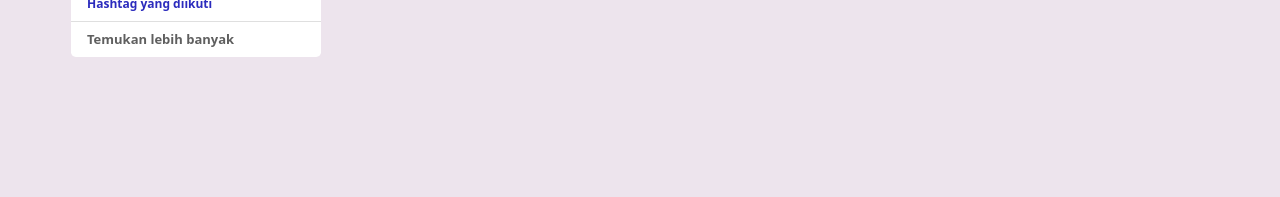
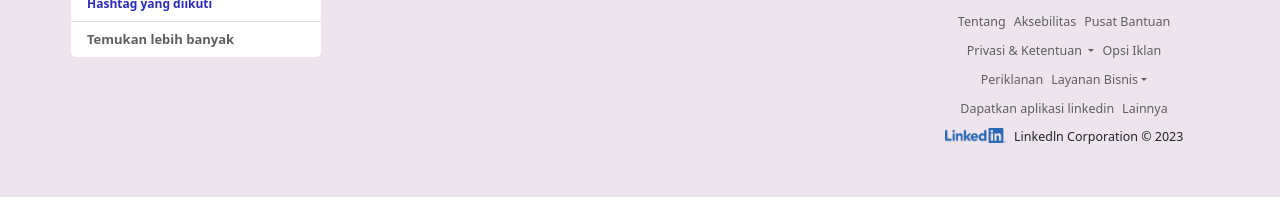
Before and after one commit to NovaaaLv/Linkedln-Clone, a website: page index.html in a window 1280 px wide. Shown: the part 547-744 px from the top of the page. Drawn offline with nearby package versions, Linux system fonts and the light colour scheme.

Commit message:
Menambahkan Footer pada index

```diff
--- a/css/novstyle.css
+++ b/css/novstyle.css
@@ -374,3 +374,17 @@ body {
 .notif-trans {
   transition: rotate 30ms;
 }
+
+.footer-linkedin {
+  gap: 10px 0px;
+}
+
+.footer-linkedin a {
+  color: #5f5f5f;
+  text-decoration: none;
+}
+
+.footer-linkedin a:hover {
+  text-decoration: underline;
+  color: blue;
+}
--- a/index.html
+++ b/index.html
@@ -543,6 +543,42 @@
           <ul class="p-0 mt-3">
             <li class="see-who-hiring rounded-nv-card"></li>
           </ul>
+          <ul class="p-0 mt-3">
+            <li class="">
+              <div
+                class="container d-flex flex-column align-items-center text-desk-accs footer-linkedin"
+              >
+                <div class="contain d-flex gap-2">
+                  <a href="">Tentang</a>
+                  <a href="">Aksebilitas</a>
+                  <a href="">Pusat Bantuan</a>
+                </div>
+                <div class="contain d-flex gap-2">
+                  <a href="" class="dropdown-toggle">Privasi & Ketentuan </a>
+                  <a href="">Opsi Iklan</a>
+                </div>
+                <div class="contain d-flex gap-2">
+                  <a href="">Periklanan</a>
+                  <a href="" class="dropdown-toggle">Layanan Bisnis</a>
+                </div>
+                <div class="contain d-flex gap-2">
+                  <a href="">Dapatkan aplikasi linkedin</a>
+                  <a href="">Lainnya</a>
+                </div>
+                <div class="contain d-flex gap-2">
+                  <img
+                    src="Assets/LI-Logo.png"
+                    alt=""
+                    height="15px"
+                    width="auto"
+                  />
+                  <span class="text-desk-accs text-dark"
+                    >Linkedln Corporation © 2023</span
+                  >
+                </div>
+              </div>
+            </li>
+          </ul>
         </div>
       </div>
     </div>
```
